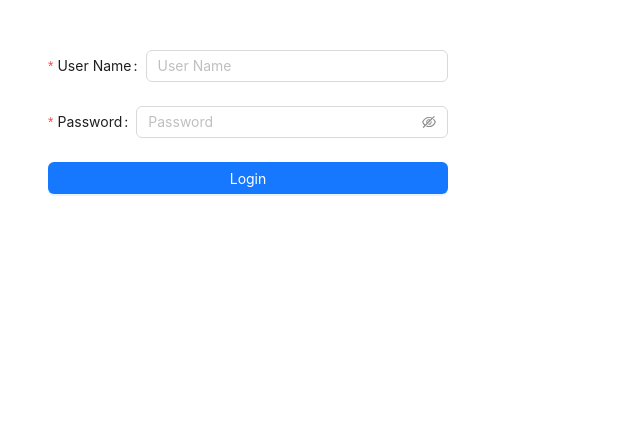
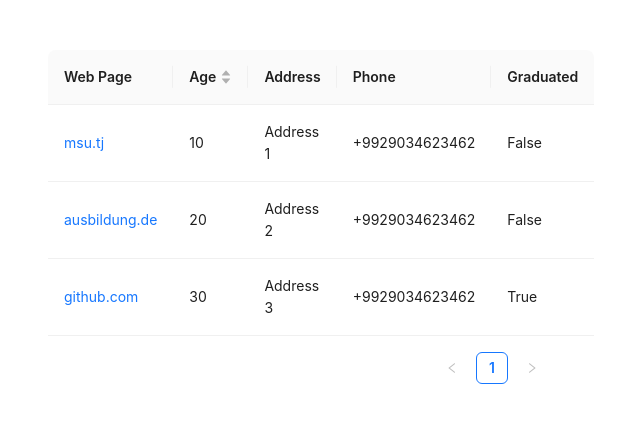
Before and after one commit to kholturaev2001/Components, a React (Create React App) app: page / in a window 1280 px wide. Shown: the top 422 px of the page, without its empty margins (2-642 px from the left). Built offline with nearby package versions, Linux system fonts and the light colour scheme; what @shopify/polaris, @shopify/react-web-worker would draw is missing.

Commit message:
add Ant Table component

```diff
--- a/src/App.js
+++ b/src/App.js
@@ -27,6 +27,7 @@ import AntButton from "./components/AntDesign/Button/AntButton";
 import AntInput from "./components/AntDesign/Input/AntInput";
 import AntSelect from "./components/AntDesign/Select/AntSelect";
 import AntForm from "./components/AntDesign/Form/AntForm";
+import AntTable from "./components/AntDesign/Table/AntTable";
 
 function App() {
   return (
@@ -35,7 +36,7 @@ function App() {
         path="/"
         element={
           <div>
-            <AntForm />
+            <AntTable />
           </div>
         }
       />
--- /dev/null
+++ b/src/components/AntDesign/Table/AntTable.jsx
@@ -0,0 +1,73 @@
+import { Table } from "antd";
+import React from "react";
+
+const AntTable = () => {
+  const data = [
+    {
+      webPage: "msu.tj",
+      age: 10,
+      address: "Address 1",
+      phone: "+9929034623462",
+      key: "1",
+    },
+    {
+      webPage: "ausbildung.de",
+      age: 20,
+      address: "Address 2",
+      phone: "+9929034623462",
+      key: "2",
+    },
+    {
+      webPage: "github.com",
+      age: 30,
+      address: "Address 3",
+      phone: "+9929034623462",
+      key: "3",
+    },
+  ];
+
+  const columns = [
+    {
+      title: "Web Page",
+      dataIndex: "webPage",
+      key: "key",
+      render: (web) => {
+        return <a href={`https://${web}`}>{web}</a>;
+      },
+    },
+    {
+      title: "Age",
+      dataIndex: "age",
+      key: "key",
+      sorter: (a, b) => a.age - b.age,
+    },
+    {
+      title: "Address",
+      dataIndex: "address",
+      key: "key",
+    },
+    {
+      title: "Phone",
+      dataIndex: "phone",
+      key: "key",
+    },
+    {
+      title: "Graduated",
+      key: "key",
+      render: (payload) => {
+        console.log("payload is: ", payload);
+        return <p>{payload.age > 20 ? "True" : "False"}</p>;
+      },
+    },
+  ];
+
+  return (
+    <div style={{ width: "500px", margin: "50px" }}>
+      <Table dataSource={data} columns={columns}>
+        Here is data
+      </Table>
+    </div>
+  );
+};
+
+export default AntTable;
```
